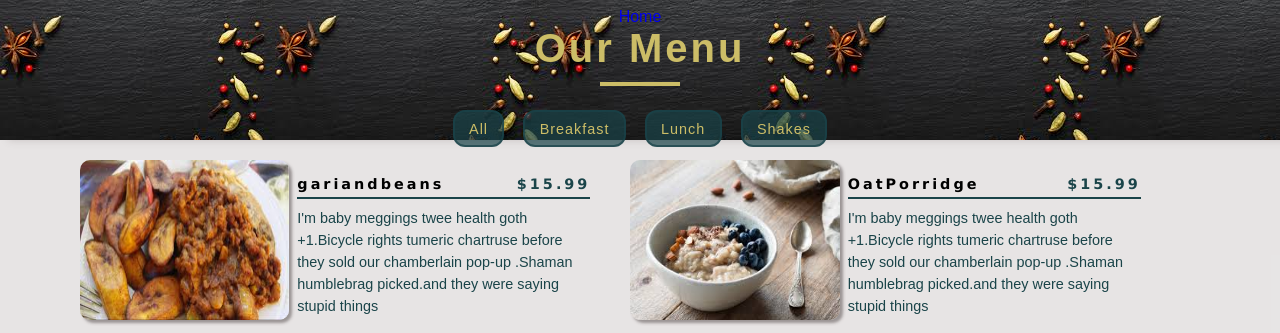
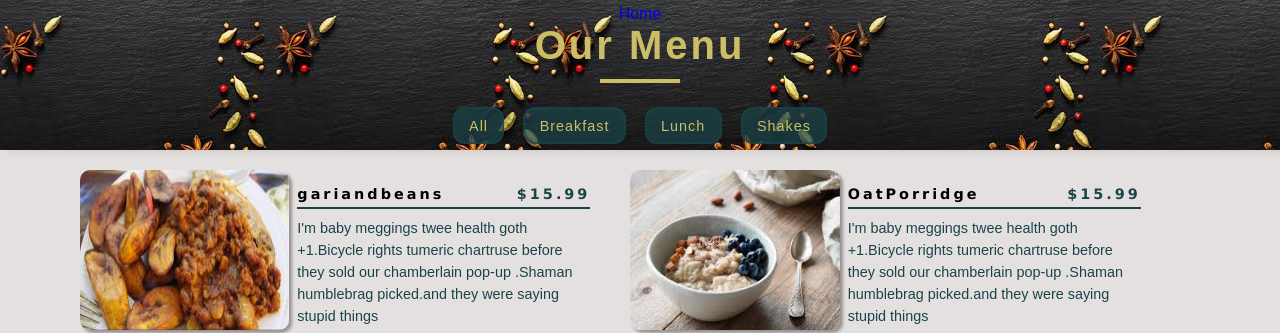
Before and after one commit to Adu-P71/html_restaurant_menu_page_design, a plain HTML site: page menu.html in a window 1280 px wide. Shown: the top 333 px of the page. Drawn offline with Linux system fonts and the light colour scheme.

Commit message:
Update menustyle.css

```diff
--- a/menustyle.css
+++ b/menustyle.css
@@ -8,8 +8,11 @@
   text-decoration: none;
 
 }
+body {
+  background: rgba(228, 225, 225, 0.87);
+}
 .main-container {
-  margin-top: 140px;
+  margin-top: 150px;
   width: 100%;
   padding-top: 20px;
   background: rgba(228, 225, 225, 0.87);
@@ -18,7 +21,7 @@
 }
 /* header  */
 header {
-  padding-top: .5rem;
+  padding-top: 5px;
   /* background: rgb(247, 238, 238); */
   /* background-image: url(../../backfood1.jpg); */
   width: 100%;
@@ -28,7 +31,7 @@ header {
   font-family: Arial, Helvetica, sans-serif;
   font-size: 1rem;
   text-transform: capitalize;
-  height: 140px;
+  height: 150px;
   box-shadow: 8px 0px 8px rgb(199, 193, 193);
 }
 #header {
```
